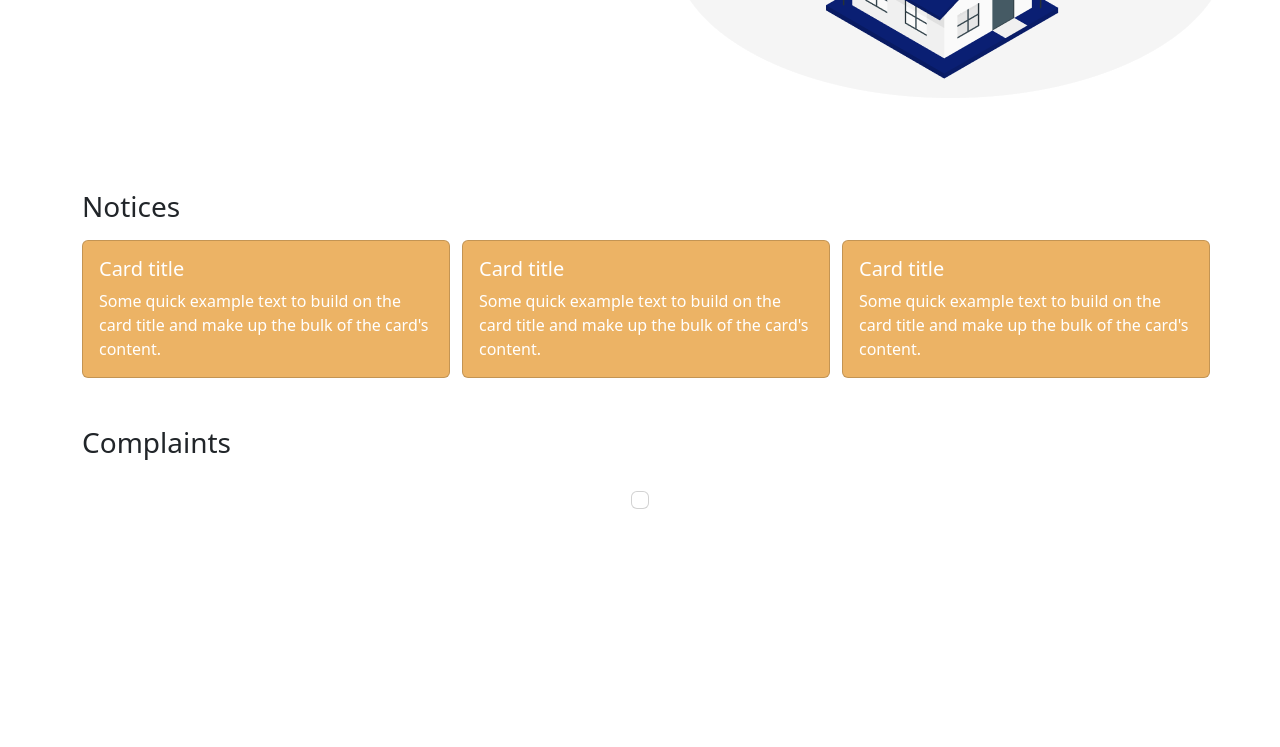
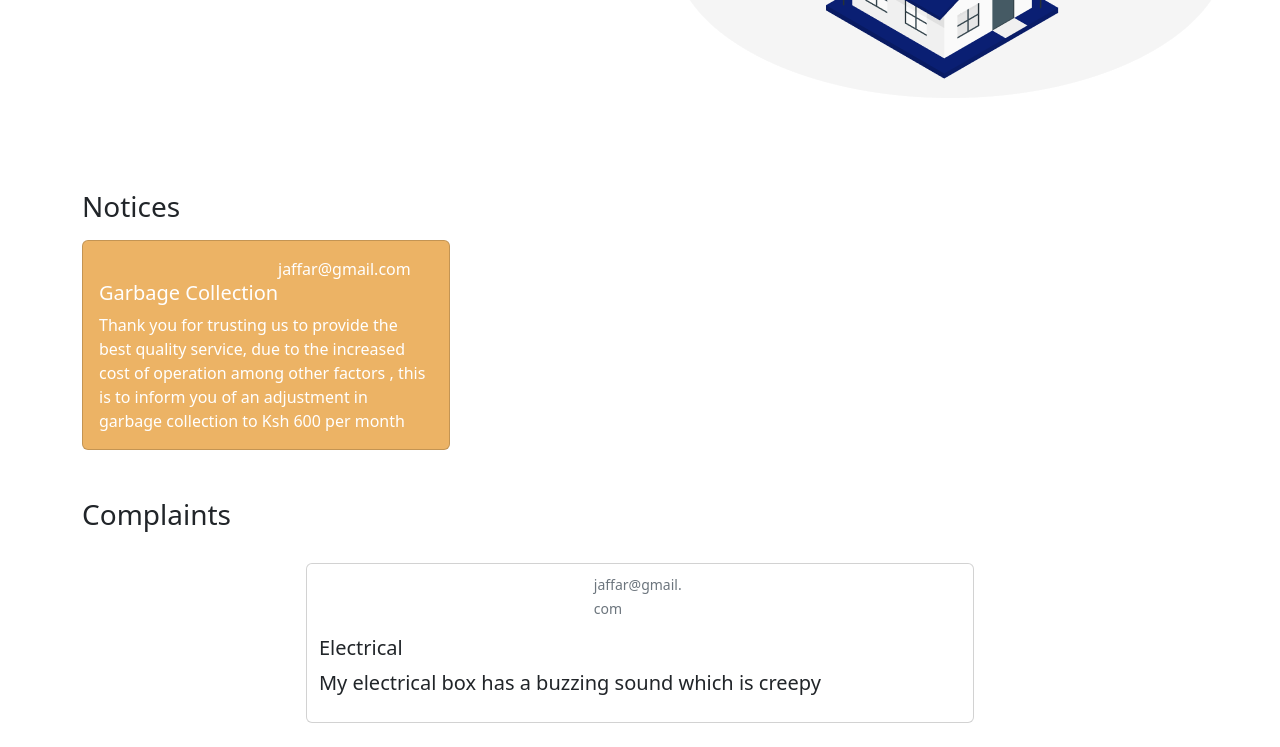
Before and after one commit to DEANKAGO/pitches--third-attempt, a Flask app: template app/templates/home.html in a window 1280 px wide. Shown: the part 465-1212 px from the top of the page. Before the commit the page ends 974 px from the top, so only its background shows below. Run offline with Flask 2, Linux system fonts and the light colour scheme; data comes from the database, SQL or seed files in the repository; both versions use the stored data as it was after the commit; tables that the repository leaves empty hold one stand-in row (values such as "Sample post"); the template is opened without the code that fills it: values that come from a table or form of the project are taken from there, most other values are stand-ins (such as "Sample title", 1, 10 or a date in 2020); some libraries are stand-ins or nearby versions.

Commit message:
ft:complaints:added complaints

```diff
--- a/app/models.py
+++ b/app/models.py
@@ -19,6 +19,7 @@ class User(db.Model,UserMixin):
   image_file=db.Column(db.String(20),nullable=False,default='static/default.jpg')
   receipt = db.relationship('Receipts', backref='author', lazy=True)
   notice = db.relationship('Notice', backref='noticeAuthor', lazy=True)
+  complaint = db.relationship('Complaints', backref='complaintauthor', lazy=True)
 
   def __repr__(self):
       return f"id: {self.id} , username: {self.username} , email: {self.email} "
--- a/app/templates/home.html
+++ b/app/templates/home.html
@@ -16,68 +16,52 @@
 
   <p class="h3 mb-3">Notices</p>
   <div class="row">
+    {% for notice in notice %}
     <div class="col-md-4">
       <div class="card notice" style="width: 23rem;">
         <div class="card-body">
-          <h5 class="card-title">Card title</h5>
-          <p class="card-text">Some quick example text to build on the card title and make up the bulk of the card's
-            content.</p>
+          <div class="row">
+            <div class="col-md-6"></div>
+            <div class="col-md-6">{{notice.noticeAuthor.username}}</div>
+          </div>
+          <h5 class="card-title">{{notice.title}}</h5>
+          <p class="card-text">{{notice.content}}</p>
 
         </div>
       </div>
 
     </div>
-    <div class="col-md-4">
-      <div class="card notice" style="width: 23rem;">
-        <div class="card-body">
-          <h5 class="card-title">Card title</h5>
-          <p class="card-text">Some quick example text to build on the card title and make up the bulk of the card's
-            content.</p>
+    {% endfor %}
 
+  </div>
+  <p class="h3 mt-5 align-items-center">Complaints</p>
+  <div class="container-fluid d-flex flex-wrap flex-row justify-content-center">
+
+  {% for complaint in complaint %}
+  <div class=" pitches card  m-4">
+
+    <div class="row  p-2">
+      <div class="col-md-7 mx-auto mt-auto mb-auto">
+        {% if current_user.id == complaint.complaintauthor.id %}
+
+        {% endif %}
+
+
+        <div class="col-md-3 mx-auto mt-auto mb-auto text-muted">
+          <small>{{complaint.complaintauthor.username}}</small>
+          <br>
+          <!-- <small>{{complaint.date_created}}</small> -->
         </div>
+      </div>
+      <div class="card-body">
+        <h5 class="card-title">{{complaint.title}}</h5>
+        <p class="card-text lead">{{complaint.content}}</p>
+
       </div>
 
     </div>
-    <div class="col-md-4">
-      <div class="card notice" style="width: 23rem;">
-        <div class="card-body">
-          <h5 class="card-title">Card title</h5>
-          <p class="card-text">Some quick example text to build on the card title and make up the bulk of the card's
-            content.</p>
 
-        </div>
-      </div>
-
-    </div>
+    {% endfor %}
   </div>
-  <p class="h3 mt-5 align-items-center">Complaints</p>
-  <div class=" d-flex flex-wrap flex-row justify-content-center">
-
-
-
-    <div class=" pitches card  m-4">
-      <div class="row  p-2">
-        <div class="col-md-7 mx-auto mt-auto mb-auto">
-
-
-        </div>
-      </div>
-    </div>
-
-    <!-- <div class="row">
-      <div class="col-md-4">
-        <div class="card pitches m-4">
-          <div class="card-body">
-            <h5 class="card-title">Card title</h5>
-            <h6 class="card-subtitle mb-2 text-muted">Card subtitle</h6>
-            <p class="card-text">Some quick example text to build on the card title and make up the bulk of the card's
-              content.</p>
-
-          </div>
-        </div>
-      </div>
-
-    </div> -->
   </div>
-</div>
-{% endblock %}
+  {% endblock %}
```
Also changed, not shown: app/Posts/forms.py (+13 -0 lines), app/Posts/routes.py (+16 -2 lines), app/main/route.py (+6 -1 lines), app/templates/complaints.html (+46 -0 lines), app/site.db.
